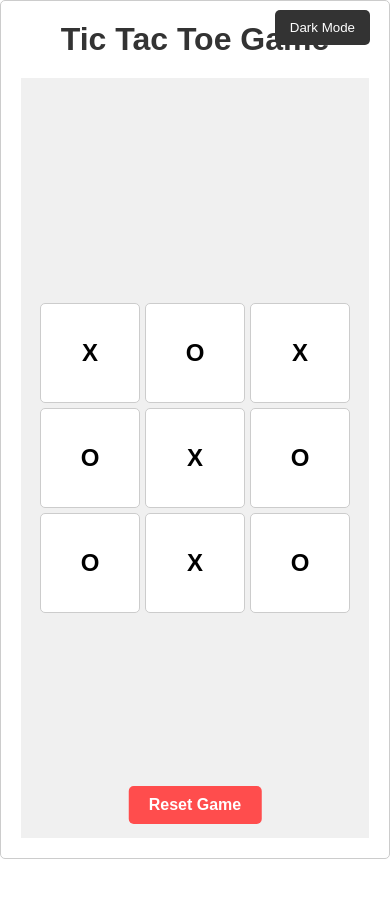
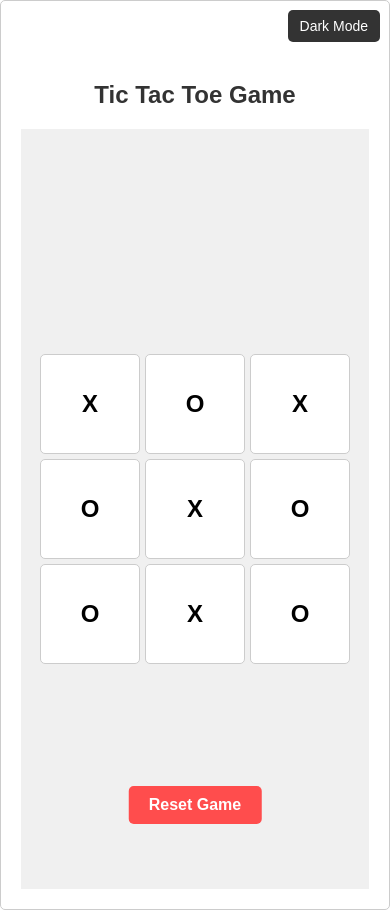
Before and after one commit to Somnath-Chakraborty-98/tic_tac_toe, a plain HTML site: page index.html in a window 390 px wide. Before the commit the page ends 859 px from the top, so only its background shows below. Drawn offline with Linux system fonts and the light colour scheme.

Commit message:
Add files via upload

```diff
--- a/style.css
+++ b/style.css
@@ -49,9 +49,9 @@ main {
 }
 
 .dark-mode-toggle {
-    position: absolute;
+    position: fixed;
     top: 10px;
-    right: 20px;
+    right: 10px;
     background-color: #333;
     color: #fff;
     border: none;
@@ -59,6 +59,7 @@ main {
     border-radius: 5px;
     cursor: pointer;
     transition: background-color 0.3s, color 0.3s;
+    z-index: 1000;
 }
 
 .dark-mode-toggle:hover {
@@ -122,3 +123,15 @@ body.dark-mode .cell:hover {
 .reset-btn:hover {
   background-color: #e60000;
 }
+
+@media (max-width: 480px) {
+  h1 {
+    margin-top: 60px;  /* ✅ push down so it doesn’t overlap toggle */
+    font-size: 1.5rem;
+  }
+
+  .dark-mode-toggle {
+    padding: 8px 12px;
+    font-size: 14px;
+  }
+}
```
